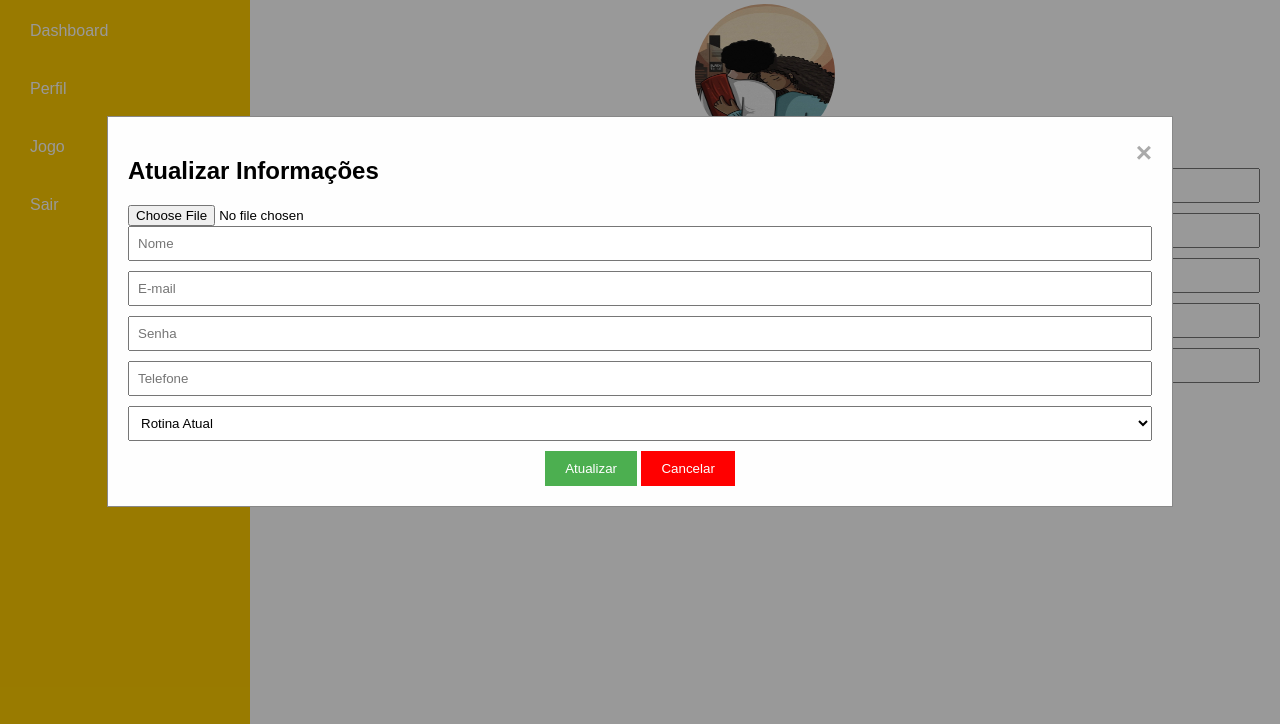
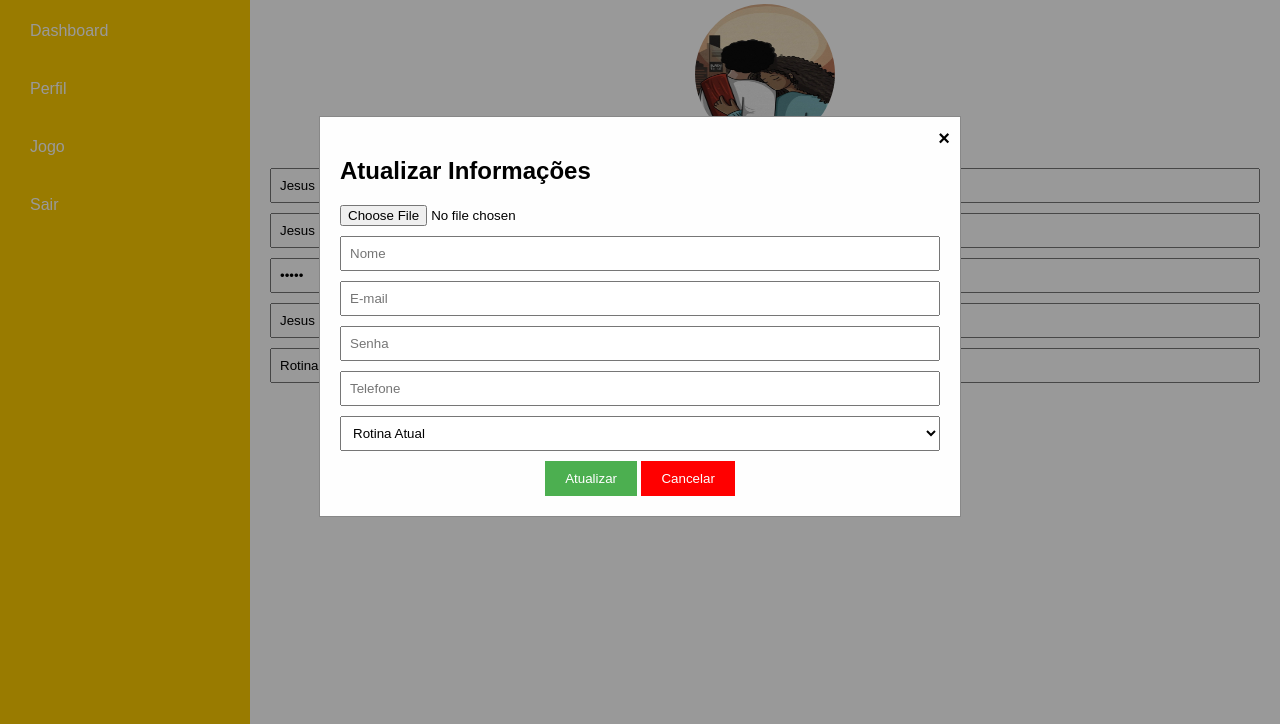
Before and after one commit to YasminGuiniver/VidaDeDevocao, a website: page site/public/areaUsuario/perfil.html in a window 1280 px wide. Both pictures are taken after a click on the button "Atualizar". Shown: the part 76-800 px from the top of the page. Drawn offline with Linux system fonts and the light colour scheme.

Commit message:
melhoria nos modais do perfil

```diff
--- a/site/public/areaUsuario/css/perfil.css
+++ b/site/public/areaUsuario/css/perfil.css
@@ -104,6 +104,7 @@ body {
 
 input[type="file"] {
     display: block;
+    margin-bottom: 10px;
 }
 
 .formulario {
@@ -149,13 +150,13 @@ input[type="file"] {
 .modal {
     display: none;
     position: fixed;
-    z-index: 1;
+    z-index: 999;
     left: 0;
     top: 0;
     width: 100%;
     height: 100%;
     overflow: auto;
-    background-color: rgba(0, 0, 0, 0.4);
+    background-color: rgba(0,0,0,0.4);
 }
 
 .modal-content {
@@ -164,13 +165,17 @@ input[type="file"] {
     padding: 20px;
     border: 1px solid #888;
     width: 80%;
+    max-width: 600px;
+    position: relative;
 }
 
 .close {
-    color: #aaa;
-    float: right;
-    font-size: 28px;
+    position: absolute;
+    right: 10px;
+    top: 10px;
+    font-size: 20px;
     font-weight: bold;
+    cursor: pointer;
 }
 
 .close:hover,
```
Also changed, not shown: site/public/areaUsuario/imgsUsuarios/imagem-1717552187586.jpg (added), site/public/areaUsuario/imgsUsuarios/imagem-1717552218023.jpg (added).
